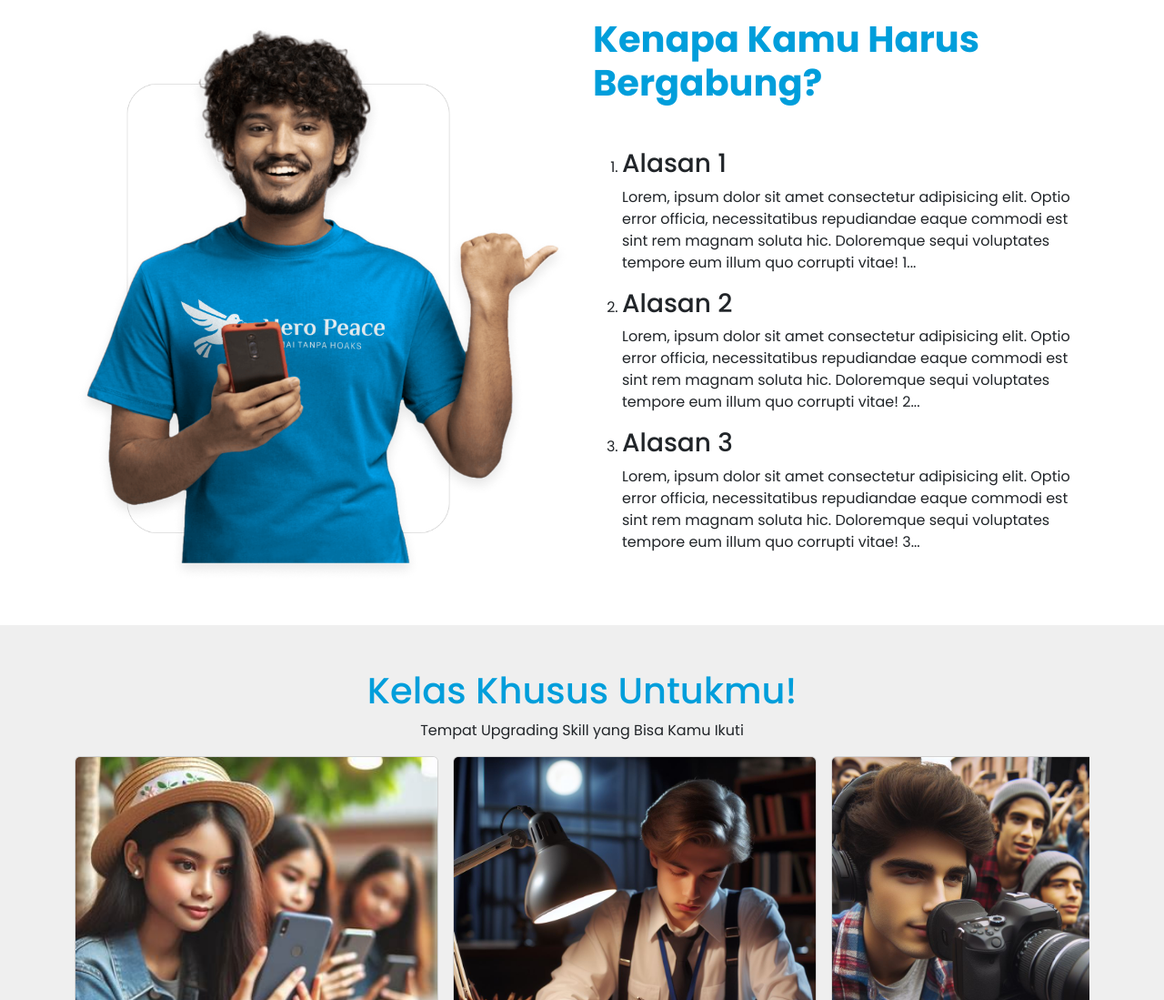
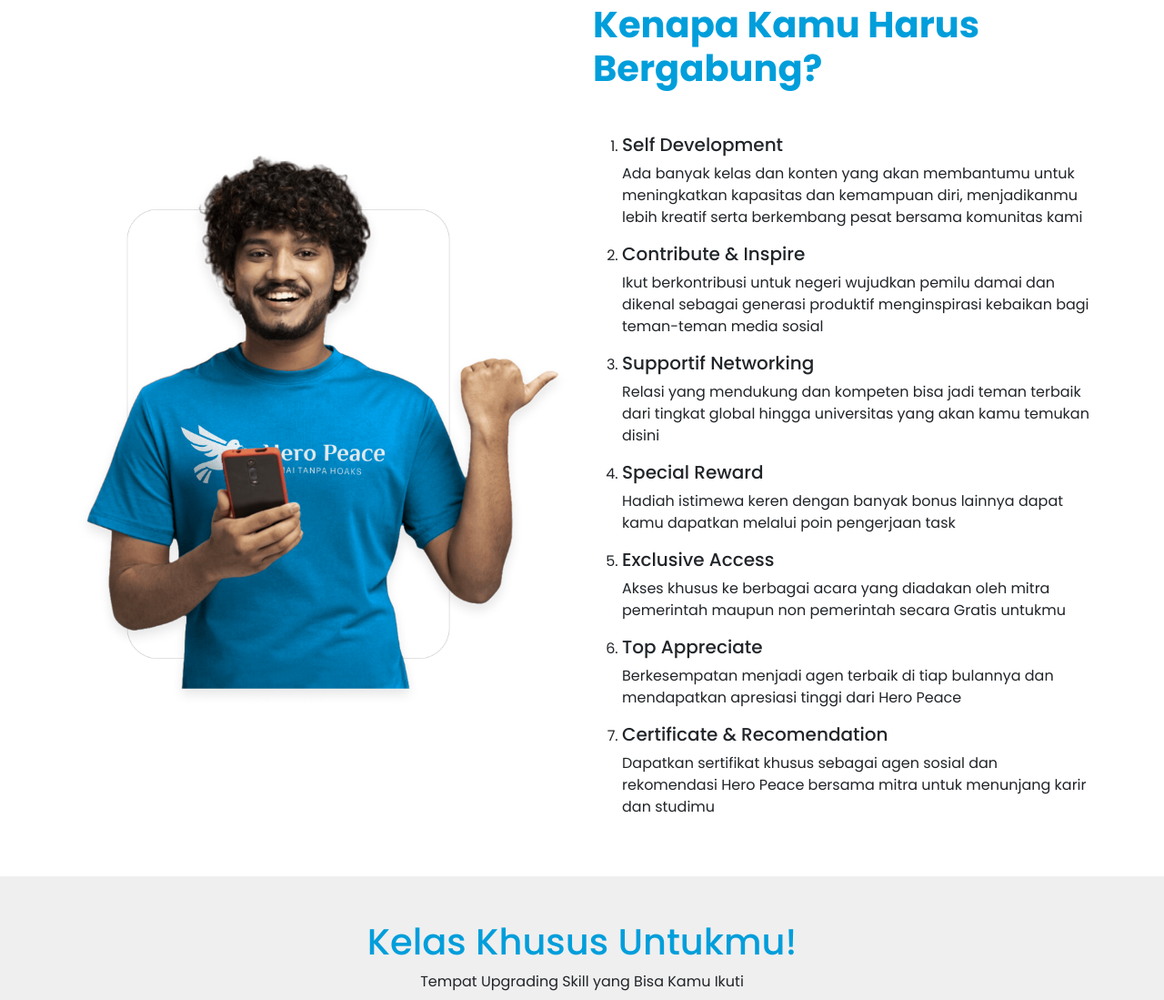
Before and after one commit to nasehqusyairy/hero-peace, a plain HTML site: page index.html in a window 1280 px wide. Shown: the part 2841-3940 px from the top of the page at 91% size. Drawn offline with nearby package versions, Linux system fonts and the light colour scheme.

Commit message:
Update index.html

```diff
--- a/index.html
+++ b/index.html
@@ -289,22 +289,51 @@
             <h1 class="fw-bold text-dark mb-5">Kenapa Kamu Harus Bergabung?</h1>
             <ol>
               <li>
-                <h3>Alasan 1</h3>
-                <p>Lorem, ipsum dolor sit amet consectetur adipisicing elit. Optio error officia, necessitatibus
-                  repudiandae eaque commodi est sint rem magnam soluta hic. Doloremque sequi voluptates tempore eum
-                  illum quo corrupti vitae! 1...</p>
+                <h5>Self Development</h5>
+                <p>
+                  Ada banyak kelas dan konten yang akan membantumu untuk meningkatkan kapasitas dan kemampuan diri,
+                  menjadikanmu lebih kreatif serta berkembang pesat bersama komunitas kami
+                </p>
               </li>
               <li>
-                <h3>Alasan 2</h3>
-                <p>Lorem, ipsum dolor sit amet consectetur adipisicing elit. Optio error officia, necessitatibus
-                  repudiandae eaque commodi est sint rem magnam soluta hic. Doloremque sequi voluptates tempore eum
-                  illum quo corrupti vitae! 2...</p>
+                <h5>Contribute & Inspire</h5>
+                <p>
+                  Ikut berkontribusi untuk negeri wujudkan pemilu damai dan dikenal sebagai generasi produktif
+                  menginspirasi kebaikan bagi teman-teman media sosial
+                </p>
               </li>
               <li>
-                <h3>Alasan 3</h3>
-                <p>Lorem, ipsum dolor sit amet consectetur adipisicing elit. Optio error officia, necessitatibus
-                  repudiandae eaque commodi est sint rem magnam soluta hic. Doloremque sequi voluptates tempore eum
-                  illum quo corrupti vitae! 3...</p>
+                <h5>Supportif Networking</h5>
+                <p>
+                  Relasi yang mendukung dan kompeten bisa jadi teman terbaik dari tingkat global hingga universitas yang
+                  akan kamu temukan disini
+                </p>
+              </li>
+              <li>
+                <h5>Special Reward</h5>
+                <p>
+                  Hadiah istimewa keren dengan banyak bonus lainnya dapat kamu dapatkan melalui poin pengerjaan task
+                </p>
+              </li>
+              <li>
+                <h5>Exclusive Access</h5>
+                <p>
+                  Akses khusus ke berbagai acara yang diadakan oleh mitra pemerintah maupun non pemerintah secara Gratis
+                  untukmu
+                </p>
+              </li>
+              <li>
+                <h5>Top Appreciate</h5>
+                <p>
+                  Berkesempatan menjadi agen terbaik di tiap bulannya dan mendapatkan apresiasi tinggi dari Hero Peace
+                </p>
+              </li>
+              <li>
+                <h5>Certificate & Recomendation</h5>
+                <p>
+                  Dapatkan sertifikat khusus sebagai agen sosial dan rekomendasi Hero Peace bersama mitra untuk
+                  menunjang karir dan studimu
+                </p>
               </li>
             </ol>
           </div>
```
